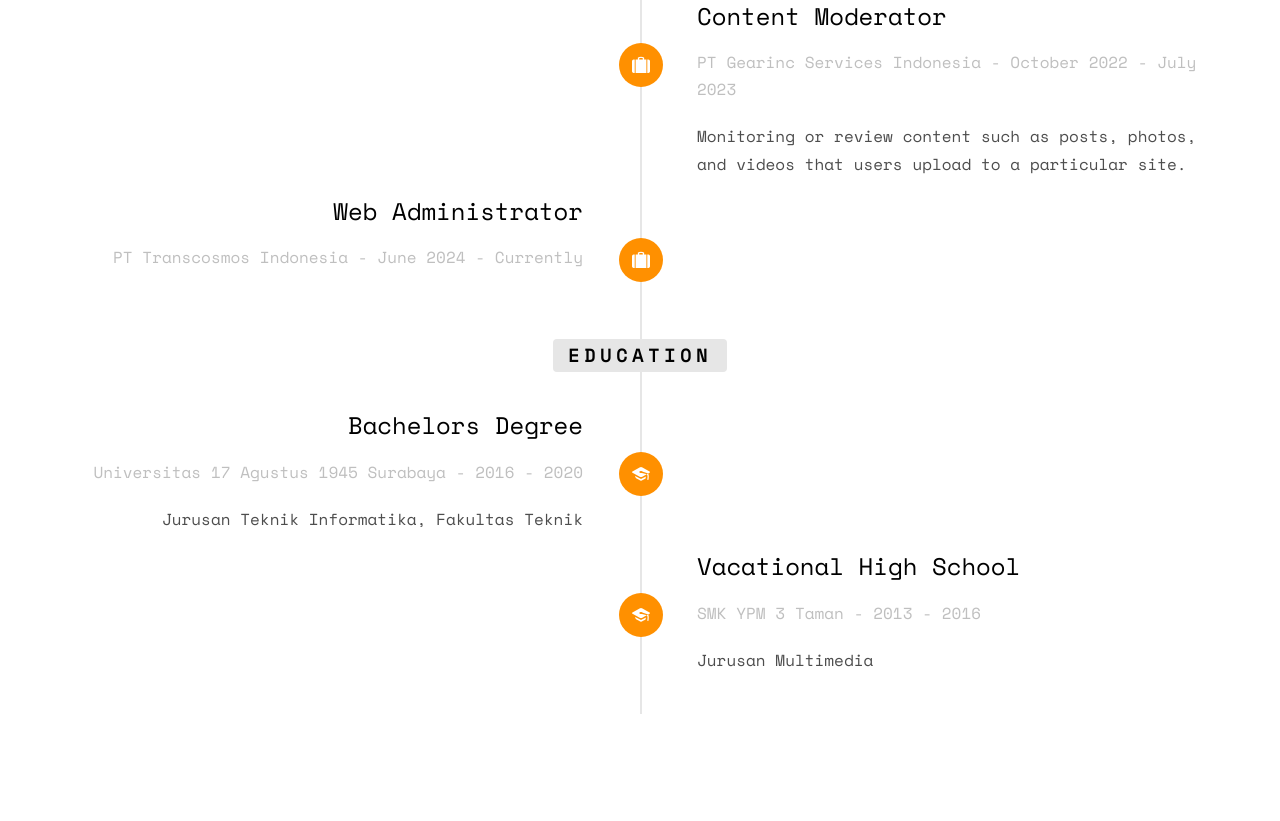
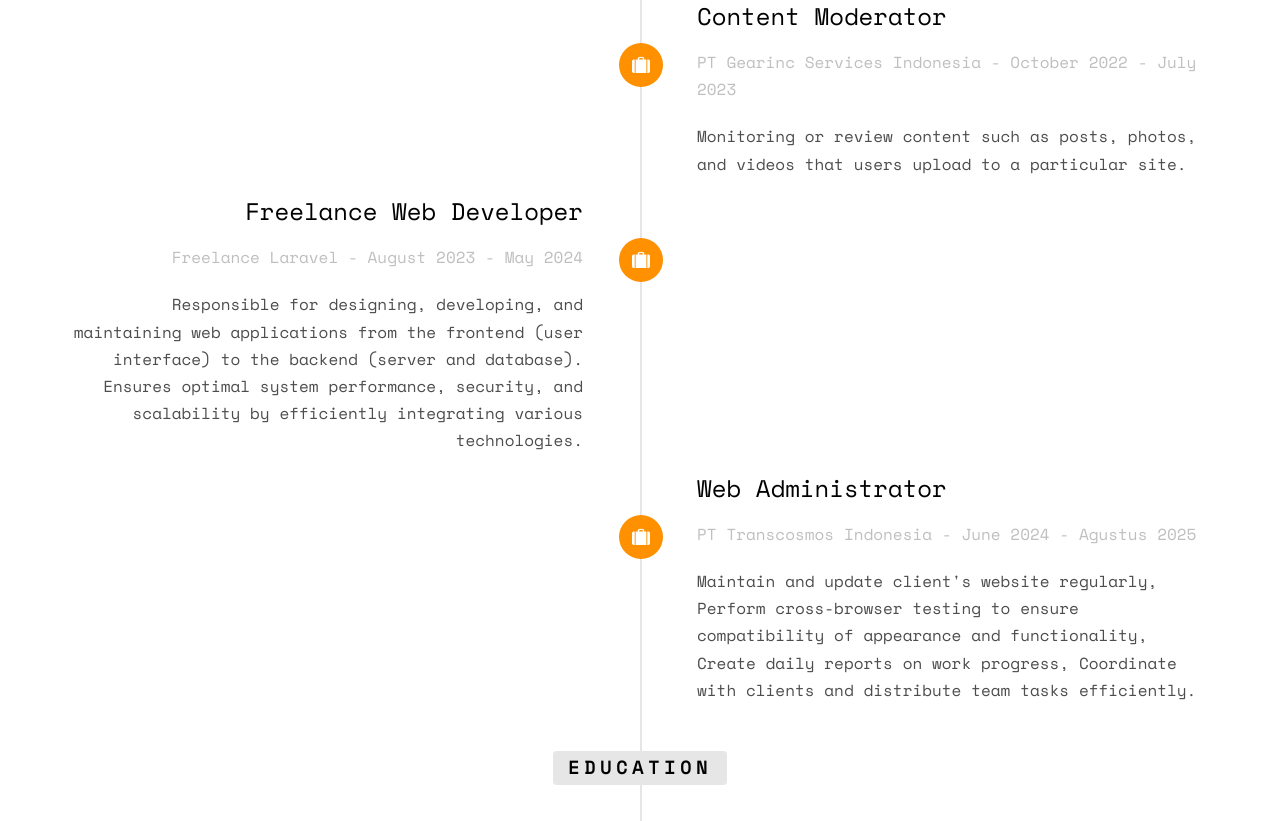
Before and after one commit to yoginarbi/myweb, a plain HTML site: page index.html in a window 1280 px wide. Shown: the part 1976-2797 px from the top of the page. Drawn offline with nearby package versions, Linux system fonts and the light colour scheme; some packages are replaced by stand-ins of ours; no server answers; files whose address does not match are found by name.

Commit message:
Update Profil

```diff
--- a/index.html
+++ b/index.html
@@ -33,7 +33,7 @@
 						<div class="display-tc js-fullheight animate-box" data-animate-effect="fadeIn">
 							<div class="profile-thumb" style="background: url(images/fotoku.JPG);"></div>
 							<h1><span>Yogin Arbi Virgian</span></h1>
-							<h3><span>Web Administrator</span></h3>
+							<h3><span>Web Administrator, Full Stack Developer, System Analyst</span></h3>
 							<p>
 								<ul class="fh5co-social-icons">
 									<li><a href="https://www.instagram.com/yoginarbi/"><i class="icon-instagram2"></i></a></li>
@@ -117,11 +117,23 @@
 							<div class="timeline-badge"><i class="icon-suitcase"></i></div>
 							<div class="timeline-panel">
 								<div class="timeline-heading">
-									<h3 class="timeline-title">Web Administrator</h3>
-									<span class="company">PT Transcosmos Indonesia - June 2024 - Currently</span>
+									<h3 class="timeline-title">Freelance Web Developer</h3>
+									<span class="company">Freelance Laravel - August 2023 - May 2024</span>
 								</div>
 								<div class="timeline-body">
-									<p></p>
+									<p>Responsible for designing, developing, and maintaining web applications from the frontend (user interface) to the backend (server and database). Ensures optimal system performance, security, and scalability by efficiently integrating various technologies.</p>
+								</div>
+							</div>
+						</li>
+						<li class="timeline-inverted animate-box">
+							<div class="timeline-badge"><i class="icon-suitcase"></i></div>
+							<div class="timeline-panel">
+								<div class="timeline-heading">
+									<h3 class="timeline-title">Web Administrator</h3>
+									<span class="company">PT Transcosmos Indonesia - June 2024 - Agustus 2025</span>
+								</div>
+								<div class="timeline-body">
+									<p>Maintain and update client's website regularly, Perform cross-browser testing to ensure compatibility of appearance and functionality, Create daily reports on work progress, Coordinate with clients and distribute team tasks efficiently.</p>
 								</div>
 							</div>
 						</li>
@@ -137,7 +149,7 @@
 									<span class="company">Universitas 17 Agustus 1945 Surabaya - 2016 - 2020</span>
 								</div>
 								<div class="timeline-body">
-									<p>Jurusan Teknik Informatika, Fakultas Teknik</p>
+									<p>Department of Informatics Engineering</p>
 								</div>
 							</div>
 						</li>
@@ -149,7 +161,7 @@
 									<span class="company">SMK YPM 3 Taman - 2013 - 2016</span>
 								</div>
 								<div class="timeline-body">
-									<p>Jurusan Multimedia</p>
+									<p>Department of Multimedia</p>
 								</div>
 							</div>
 						</li>
```
